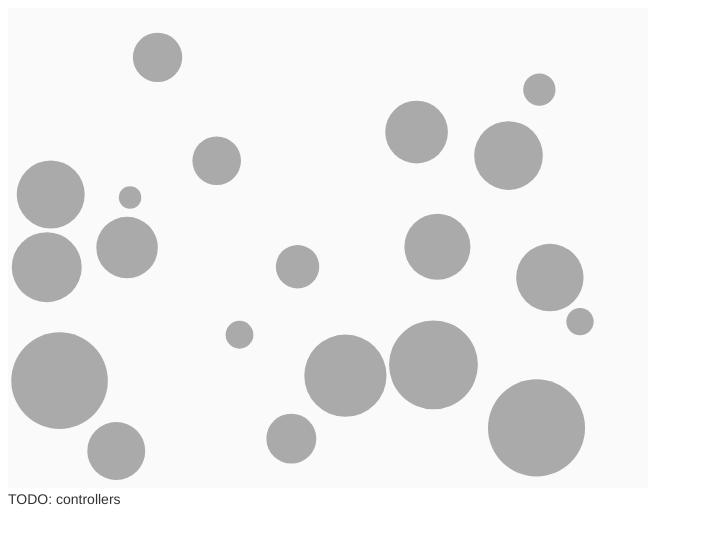
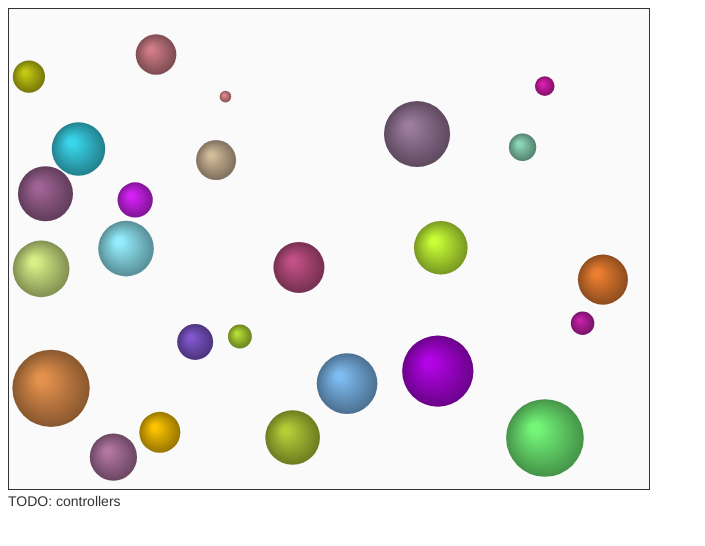
Before and after one commit to higuma/bouncing-balls, a website: page public/index.html in a window 1280 px wide. Shown: the whole page, without its empty margins (0-705 px from the left). Drawn offline with Linux system fonts and the light colour scheme.

Commit message:
add radial gradient to circles (look like balls)

```diff
--- a/public/js/application.js
+++ b/public/js/application.js
@@ -1,5 +1,5 @@
 (function() {
-  var BALL_R_MAX, BALL_R_MIN, BALL_V_MAX, Ball, BallContainer, HEIGHT, N_BALLS, TWOPI, WIDTH, balls, canvas, dc, getRand, i, random, _i;
+  var BALL_R_MAX, BALL_R_MIN, BALL_V_MAX, Ball, BallContainer, HEIGHT, N_BALLS, TWOPI, WIDTH, balls, brightness, canvas, darken, dc, getRand, i, random, _i;
 
   random = Math.random;
 
@@ -9,15 +9,28 @@
     return random() * (max - min) + min;
   };
 
+  brightness = function(c) {
+    return ((c & 0xFF) + ((c >> 8) & 0xFF) + ((c >> 16) & 0xFF)) / 765;
+  };
+
+  darken = function(col, amount) {
+    var a, b, g, r;
+    a = 1 - amount;
+    r = (col & 0xFF) * a;
+    g = ((col >> 8) & 0xFF) * a;
+    b = ((col >> 16) & 0xFF) * a;
+    return (r << 0) + (g << 8) + (b << 16);
+  };
+
   WIDTH = 640;
 
   HEIGHT = 480;
 
-  N_BALLS = 20;
+  N_BALLS = 25;
 
   BALL_R_MIN = 5;
 
-  BALL_R_MAX = 50;
+  BALL_R_MAX = 40;
 
   BALL_V_MAX = 10;
 
@@ -30,12 +43,30 @@
       this.vx = getRand(-BALL_V_MAX, BALL_V_MAX);
       this.vy = getRand(-BALL_V_MAX, BALL_V_MAX);
       this.owner.addBall(this);
-      return;
+      this.initRandomColor();
     }
 
+    Ball.prototype.initRandomColor = function() {
+      var innerCol, innerRgb, outerCol, outerRgb;
+      innerCol = 0;
+      while (brightness(innerCol) < 0.5) {
+        innerCol = random() * 0xffffff >> 0;
+      }
+      outerCol = darken(innerCol, 0.4);
+      innerRgb = innerCol.toString(16);
+      outerRgb = outerCol.toString(16);
+      this.innerColor = '#000000'.slice(0, 7 - innerRgb.length) + innerRgb;
+      this.outerColor = '#000000'.slice(0, 7 - outerRgb.length) + outerRgb;
+      return this;
+    };
+
     Ball.prototype.draw = function(dc) {
+      var grad;
       dc.beginPath();
-      dc.fillStyle = '#aaa';
+      grad = dc.createRadialGradient(this.x, this.y, this.r, this.x - this.r / 4, this.y - this.r / 4, this.r / 8);
+      grad.addColorStop(0, this.outerColor);
+      grad.addColorStop(1, this.innerColor);
+      dc.fillStyle = grad;
       dc.arc(this.x, this.y, this.r, 0, TWOPI);
       dc.fill();
       dc.closePath();
--- a/src/sass/application.sass
+++ b/src/sass/application.sass
@@ -3,3 +3,6 @@ html
   font-size: 14px
   color: #333
   background-color: #fff
+
+canvas
+  border: 1px solid
```
Also changed, not shown: devnote/devnote.md (+20 -0 lines), src/coffee/application.coffee (+30 -4 lines), public/css/application.css.
